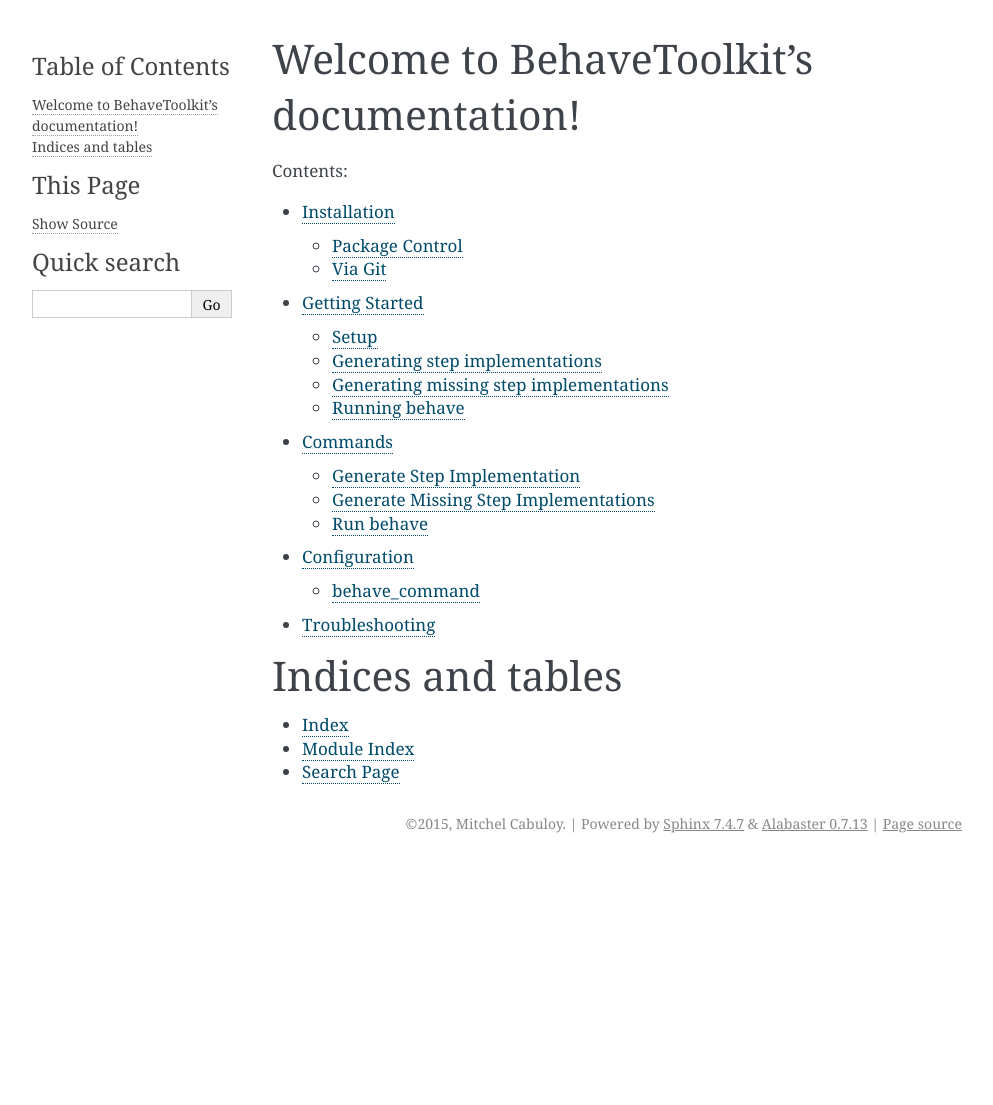
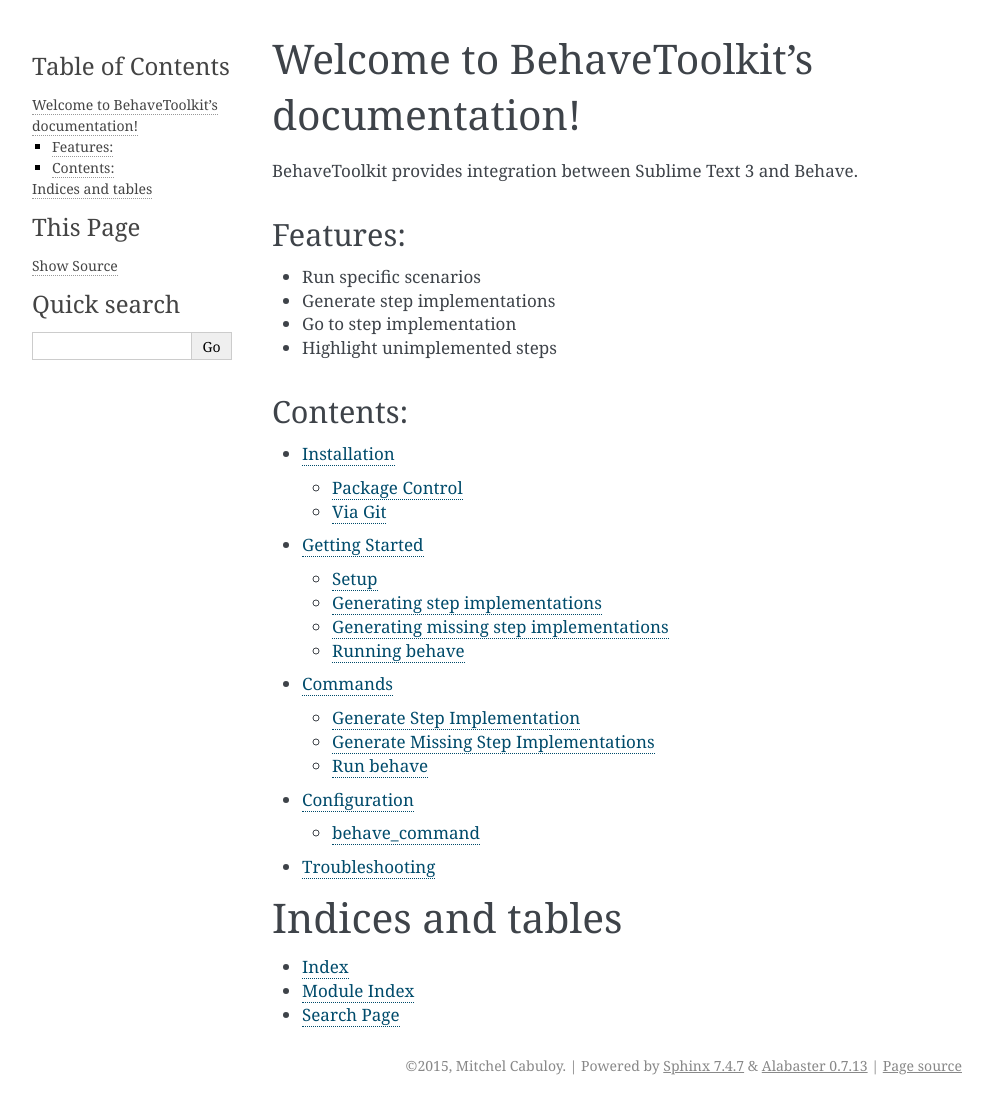
Before and after one commit to mixxorz/BehaveToolkit, a Sphinx documentation site: the page built from docs/index.rst, in a window 1280 px wide. Shown: the whole page, without its empty margins (148-1141 px from the left). Built offline with Sphinx 7.4.7, drawn with Linux system fonts in a browser that asks for light colours; before the commit the page ends 900 px from its top, so only the background shows below that.

Commit message:
Updated index.rst

```diff
--- a/docs/index.rst
+++ b/docs/index.rst
@@ -6,7 +6,18 @@
 Welcome to BehaveToolkit's documentation!
 =========================================
 
+BehaveToolkit provides integration between Sublime Text 3 and Behave.
+
+Features:
+---------
+
+- Run specific scenarios
+- Generate step implementations
+- Go to step implementation
+- Highlight unimplemented steps
+
 Contents:
+---------
 
 .. toctree::
    :maxdepth: 2
```
